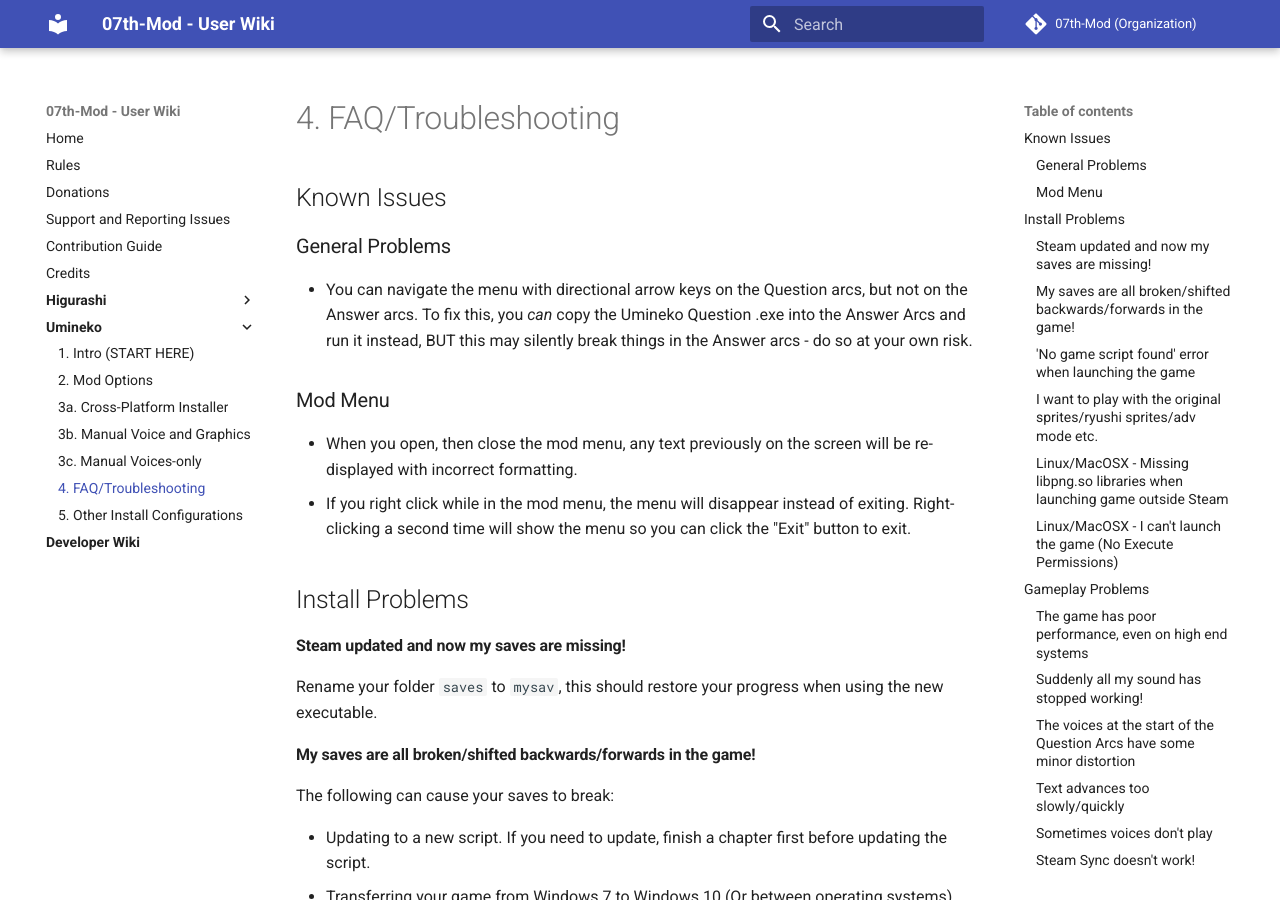
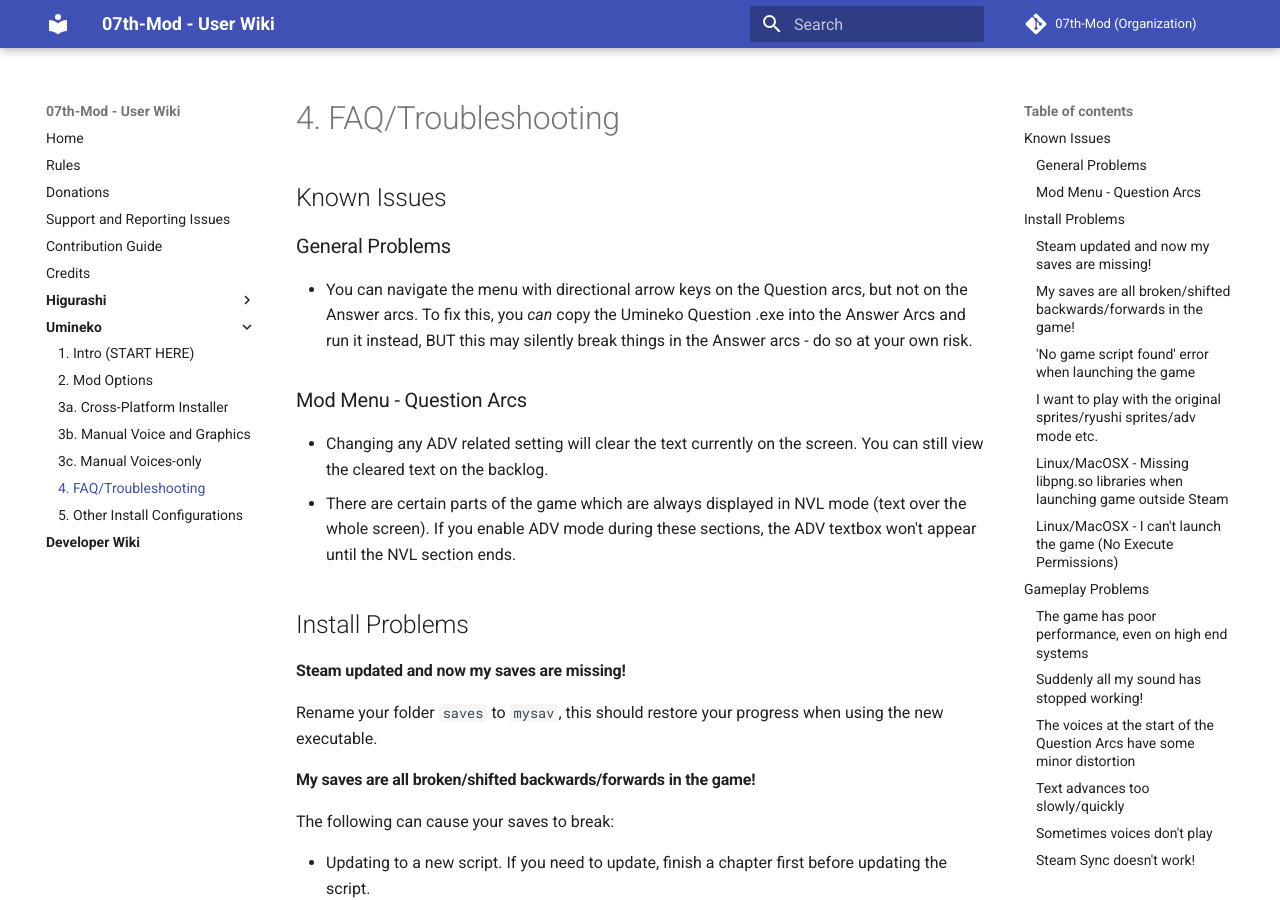
Before and after one commit to 07th-mod/wiki, an MkDocs documentation site: the page built from docs/Umineko/Umineko-Part-0-TroubleShooting-and-FAQ.md, in a window 1280 px wide and 900 px high. Built offline with MkDocs 1.6.1 and Material for MkDocs 9.7.7, drawn with Linux system fonts in a browser that asks for light colours.

Commit message:
Update known issues with mod menu

```diff
--- a/docs/Umineko/Umineko-Part-0-TroubleShooting-and-FAQ.md
+++ b/docs/Umineko/Umineko-Part-0-TroubleShooting-and-FAQ.md
@@ -4,10 +4,10 @@
 
 - You can navigate the menu with directional arrow keys on the Question arcs, but not on the Answer arcs. To fix this, you *can* copy the Umineko Question .exe into the Answer Arcs and run it instead, BUT this may silently break things in the Answer arcs - do so at your own risk.
 
-### Mod Menu
+### Mod Menu - Question Arcs
 
-- When you open, then close the mod menu, any text previously on the screen will be re-displayed with incorrect formatting.
-- If you right click while in the mod menu, the menu will disappear instead of exiting. Right-clicking a second time will show the menu so you can click the "Exit" button to exit.
+- Changing any ADV related setting will clear the text currently on the screen. You can still view the cleared text on the backlog.
+- There are certain parts of the game which are always displayed in NVL mode (text over the whole screen). If you enable ADV mode during these sections, the ADV textbox won't appear until the NVL section ends.
 
 ## Install Problems
 
```
